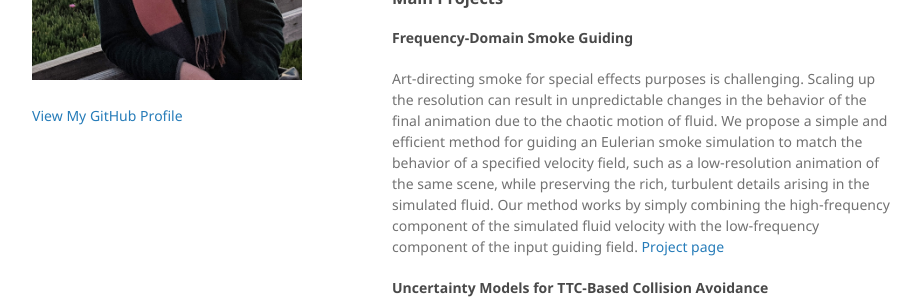
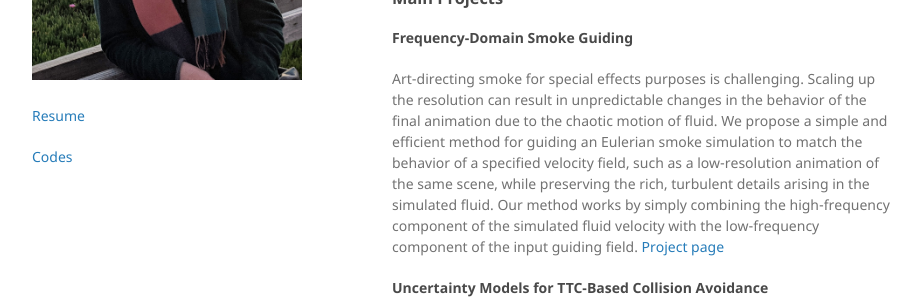
Before and after one commit to zahraforootaninia/zahraforootaninia.github.io, a Jekyll site: the page built from index.md, in a window 1280 px wide. Shown: the part 337-637 px from the top of the page, without its empty margins (178-1101 px from the left). Built offline with Jekyll 4.4.1, drawn with Linux system fonts in a browser that asks for light colours; the repository's description, which GitHub fills in, is left out; our own code applies the rules of GitHub Pages for plain Markdown files.

Commit message:
Update default.html

```diff
--- a/_layouts/default.html
+++ b/_layouts/default.html
@@ -28,7 +28,9 @@
         {% endif %}
 
         {% if site.github.is_user_page %}
-        <p class="view"><a href="{{ site.github.owner_url }}">View My GitHub Profile</a></p>
+<!--         <p class="view"><a href="{{ site.github.owner_url }}">View My GitHub Profile</a></p> -->
+        <p class="view"><a href="{{pdfs/resume.pdf}}">Resume</a></p>
+        <p class="view"><a href="{{https://bitbucket.org/Zahrafn/}}">Codes</a></p>
         {% endif %}
 
         {% if site.show_downloads %}
```
